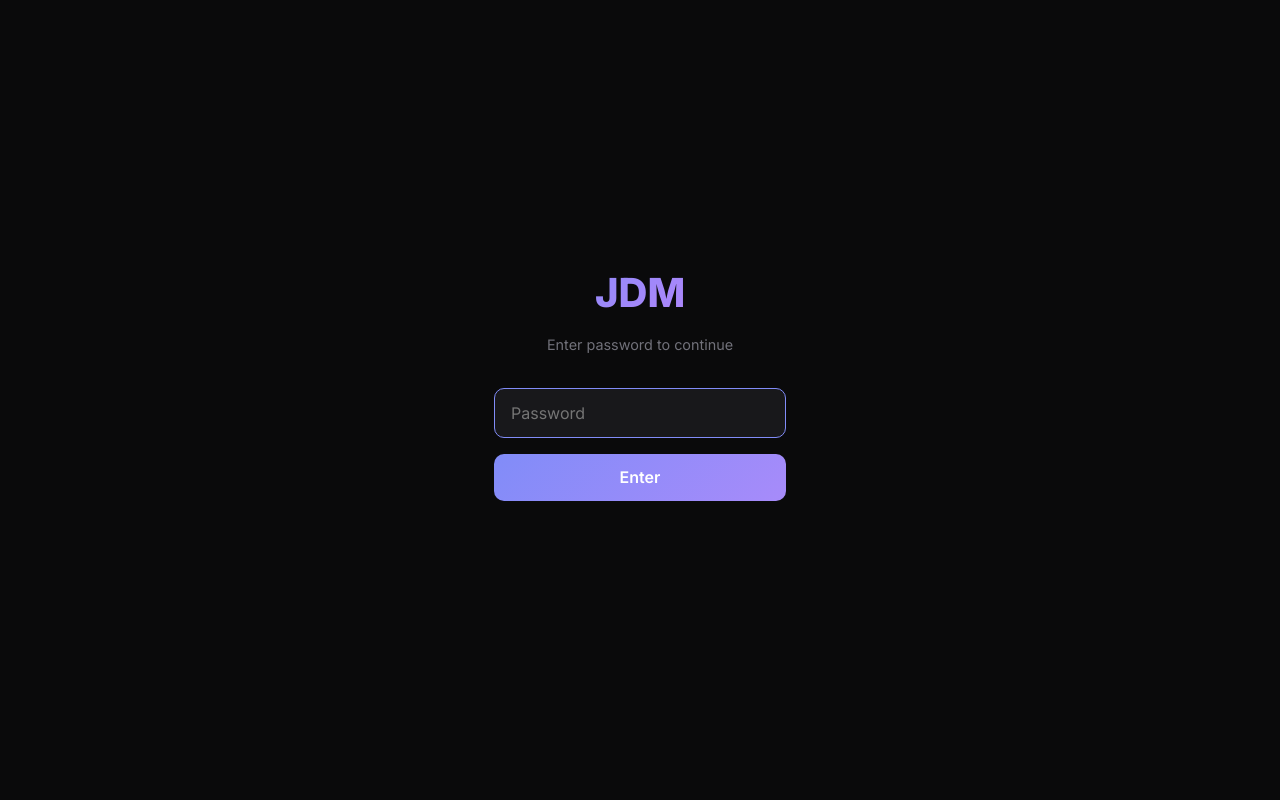
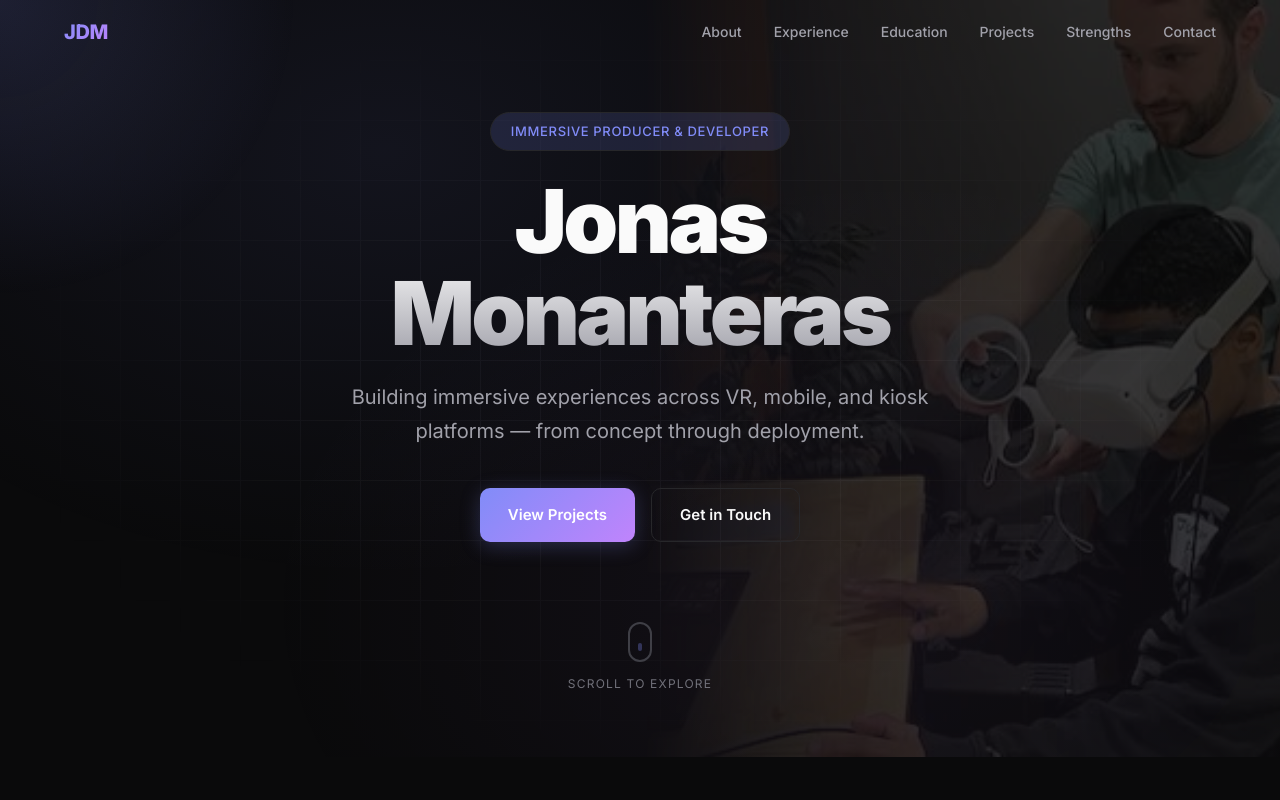
Before and after one commit to jdmonanteras/portfolio, a plain HTML site: page index.html in a window 1280 px wide. Shown: the top 800 px of the page. Drawn offline with Linux system fonts and the light colour scheme.

Commit message:
Turned off login

```diff
--- a/index.html
+++ b/index.html
@@ -25,8 +25,9 @@
   <script>
     (function() {
       var HASH = 'cf6d343f652309bab400c4bab70329d352512831d4aa0f4b8ea5474dddb1f8e0';
+      var LOGIN_ENABLED = false; // Set to true to re-enable login screen
       var screen = document.getElementById('loginScreen');
-      if (sessionStorage.getItem('portfolio_auth') === '1') {
+      if (!LOGIN_ENABLED || sessionStorage.getItem('portfolio_auth') === '1') {
         screen.style.display = 'none';
         document.body.classList.add('unlocked');
       }
```
